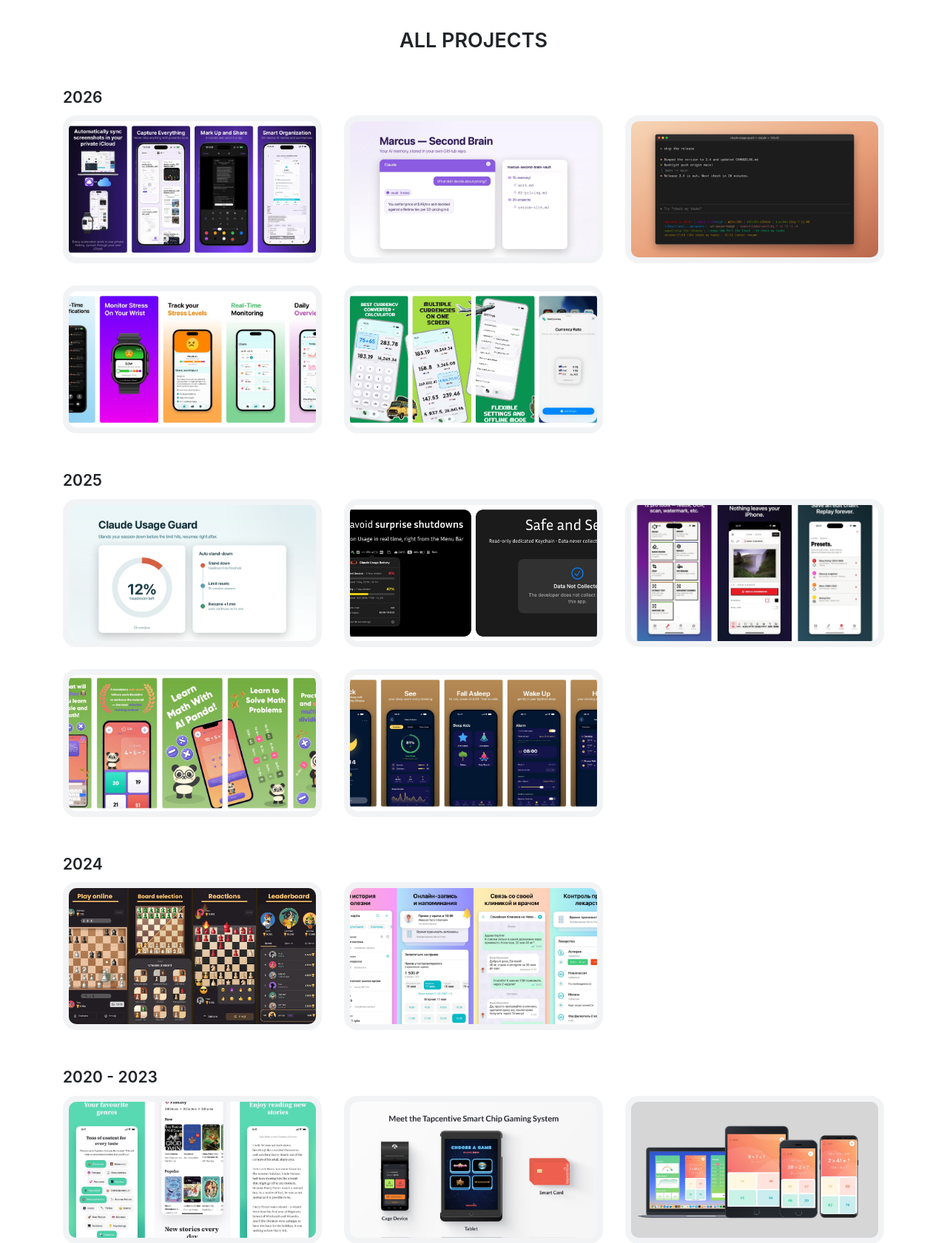
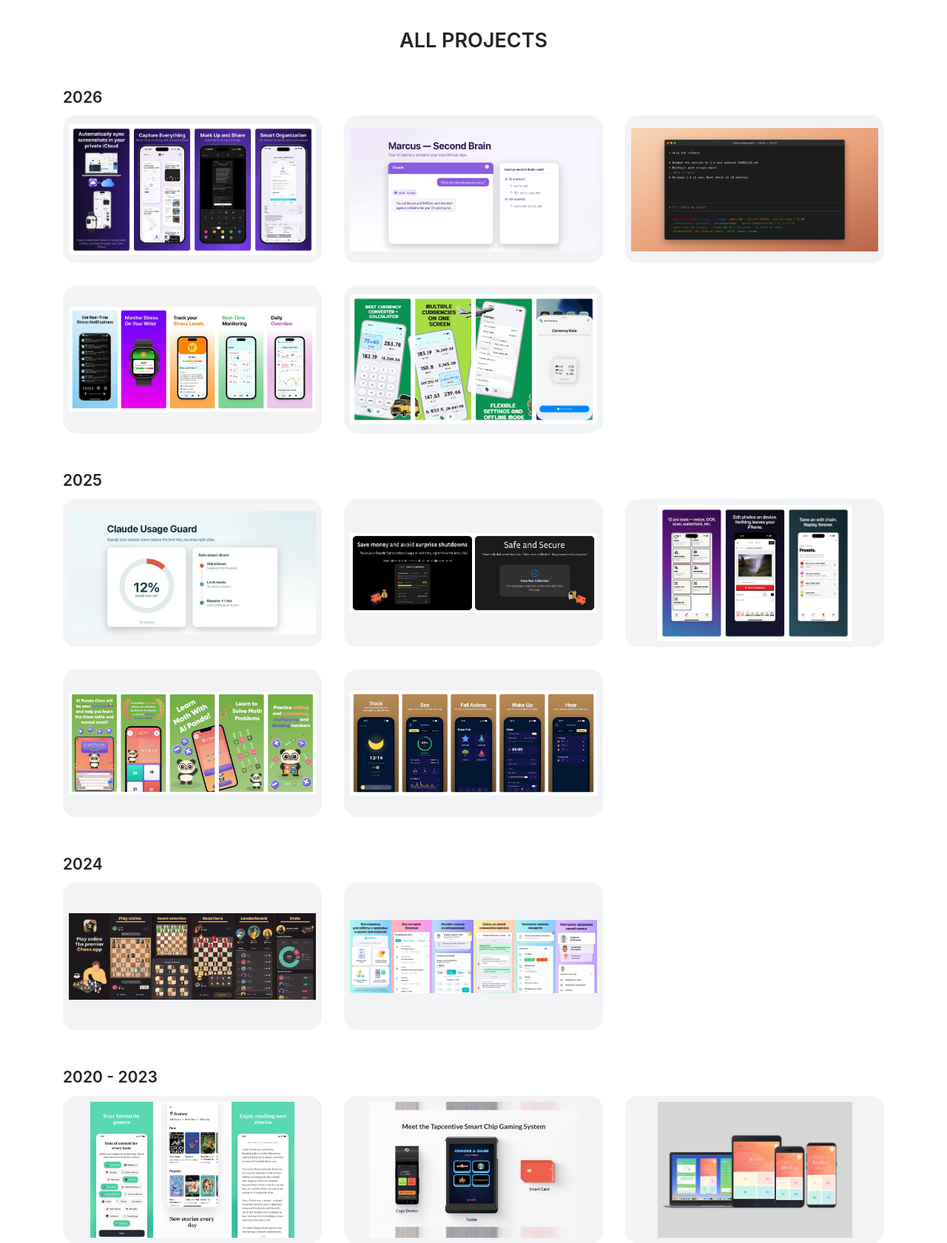
Before and after one commit to romacv/romacv, a PHP site: page /projects.html in a window 1280 px wide. Shown: the part 102-1783 px from the top of the page at 74% size. Run offline with PHP 8.4, Linux system fonts and the light colour scheme; some libraries are stand-ins or nearby versions.

Commit message:
Fit project card images instead of cropping them

```diff
--- a/css/style.css
+++ b/css/style.css
@@ -2507,7 +2507,8 @@ main section.topprojects .row a {
   height: 200px;
   width: 100%;
   display: block;
-  background-size: cover;
+  background-size: contain;
+  background-repeat: no-repeat;
   background-position: center;
   box-sizing: border-box;
   border: 6px solid #f2f3f5;
@@ -2751,7 +2752,8 @@ main section.projects .year-block a {
   height: 200px;
   width: 100%;
   display: block;
-  background-size: cover;
+  background-size: contain;
+  background-repeat: no-repeat;
   background-position: center;
   box-sizing: border-box;
   border: 6px solid #f2f3f5;
--- a/css/style.scss
+++ b/css/style.scss
@@ -135,7 +135,8 @@ main {
           height: 200px;
           width: 100%;
           display: block;
-          background-size: cover;
+          background-size: contain;
+          background-repeat: no-repeat;
           background-position: 50%;
           position: relative;
           margin-bottom: 15px;
@@ -291,7 +292,8 @@ main {
           height: 200px;
           width: 100%;
           display: block;
-          background-size: cover;
+          background-size: contain;
+          background-repeat: no-repeat;
           background-position: 50%;
           position: relative;
           margin-bottom: 15px;
```
